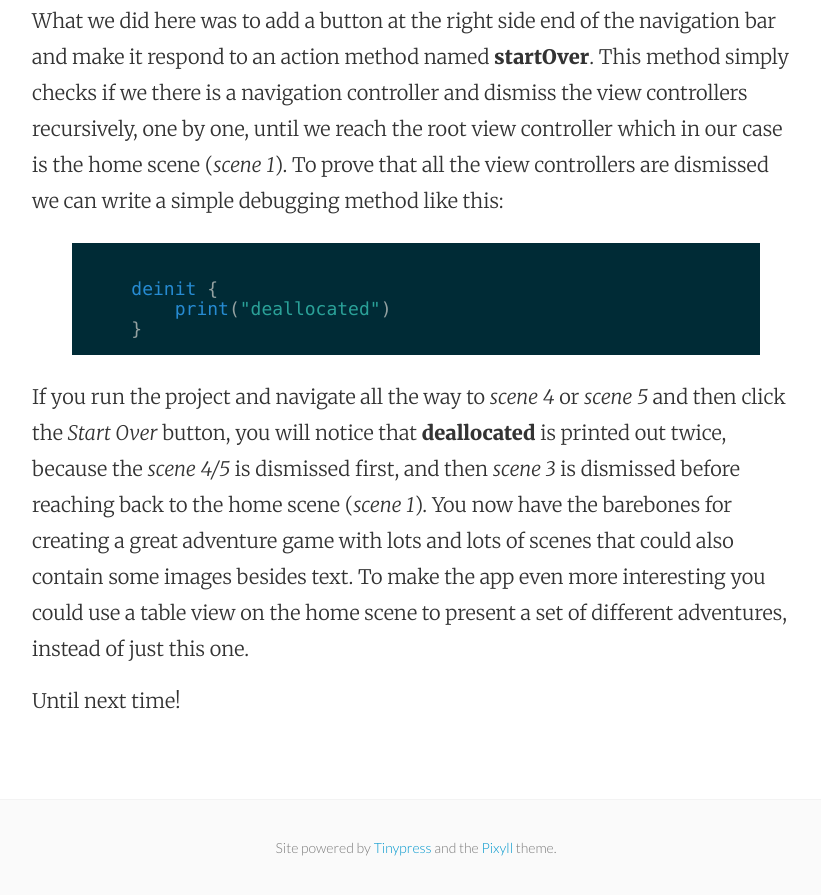
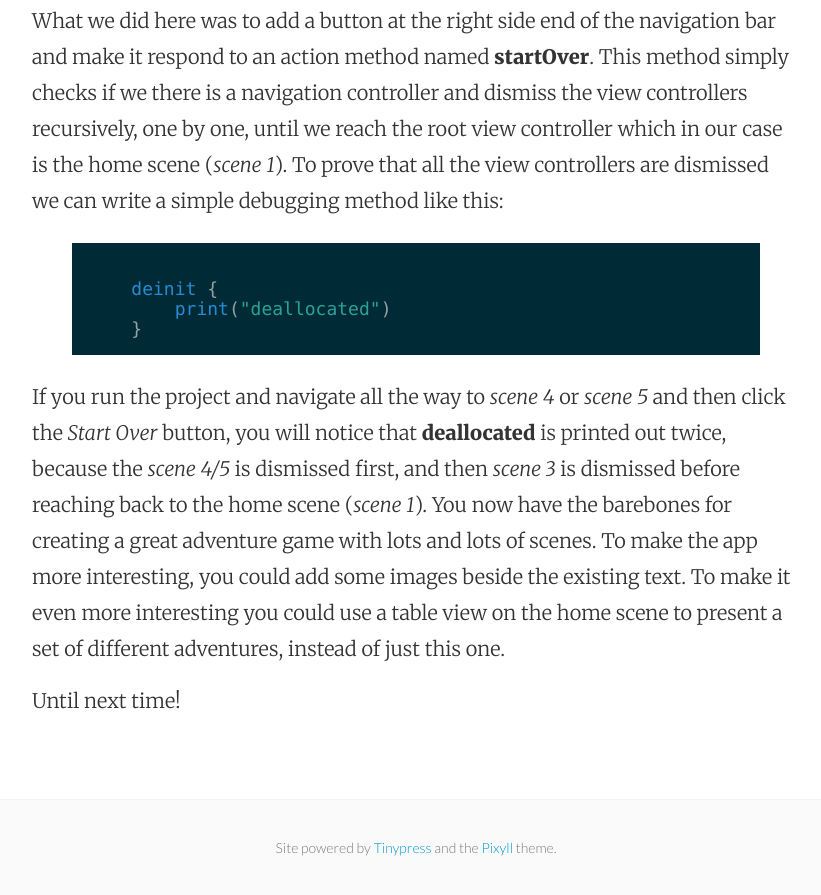
Before and after one commit to mhorga/mhorga.github.io, a Jekyll site: the page built from _posts/2015-07-19-view-navigation-in-ios.markdown, in a window 1280 px wide and 900 px high, scrolled down 2569 px. Shown: the top 895 px of the window, without its empty margins (224-1045 px from the left). Built offline with Jekyll 4.4.1, drawn with Linux system fonts in a browser that asks for light colours.

Commit message:
Post update: View navigation in iOS

```diff
--- a/_posts/2015-07-19-view-navigation-in-ios.markdown
+++ b/_posts/2015-07-19-view-navigation-in-ios.markdown
@@ -36,6 +36,6 @@ What we did here was to add a button at the right side end of the navigation bar
     }
 {% endhighlight %}
 
-If you run the project and navigate all the way to _scene 4_ or _scene 5_ and then click the _Start Over_ button, you will notice that __deallocated__ is printed out twice, because the _scene 4/5_ is dismissed first, and then _scene 3_ is dismissed before reaching back to the home scene (_scene 1_). You now have the barebones for creating a great adventure game with lots and lots of scenes that could also contain some images besides text. To make the app even more interesting you could use a table view on the home scene to present a set of different adventures, instead of just this one.
+If you run the project and navigate all the way to _scene 4_ or _scene 5_ and then click the _Start Over_ button, you will notice that __deallocated__ is printed out twice, because the _scene 4/5_ is dismissed first, and then _scene 3_ is dismissed before reaching back to the home scene (_scene 1_). You now have the barebones for creating a great adventure game with lots and lots of scenes. To make the app more interesting, you could add some images beside the existing text. To make it even more interesting you could use a table view on the home scene to present a set of different adventures, instead of just this one.
 
 Until next time!
```
